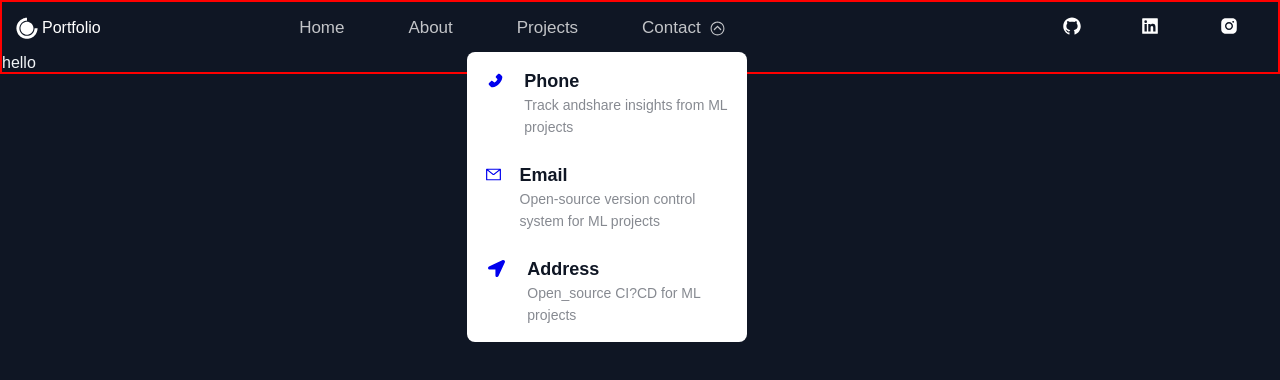
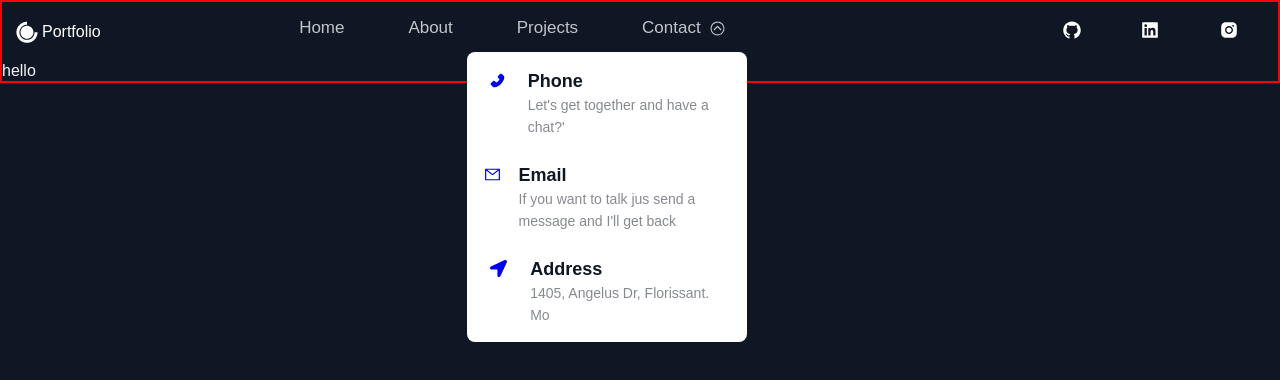
Before and after one commit to MadEyeAres/myPortfolio, a Next.js app: page / in a window 1280 px wide. Both pictures are taken after a click on the button "Contact". Shown: the top 380 px of the page. Built offline with nearby package versions, Linux system fonts and the light colour scheme.

Commit message:
fixing social icons on nav bar hover

```diff
--- a/src/components/Header/HeaderStyles.js
+++ b/src/components/Header/HeaderStyles.js
@@ -112,6 +112,8 @@ export const NavProductsIcon = styled(IoIosArrowDropdown)`
 export const SocialIcons = styled.a`
 transition: 0.3s ease;
 color: white;
+border-radius: 50px;
+  padding: 8px;
 &:hover {
     background-color: #212d45;
     transform: scale(1.2);
--- a/src/components/NavDropDown/index.js
+++ b/src/components/NavDropDown/index.js
@@ -13,7 +13,7 @@ const NavDropDown = (props) => {
         </DropDownIcon>
         <DropDownTextContainer>
           <DropDownItemTitle>Phone</DropDownItemTitle>
-          <DropDownItemDesc>Track andshare insights from ML projects</DropDownItemDesc>
+          <DropDownItemDesc>Let's get together and have a chat?'</DropDownItemDesc>
         </DropDownTextContainer>
       </DropDownItem>
       <DropDownItem href="#" target="_blank" rel="noreferrer">
@@ -22,7 +22,7 @@ const NavDropDown = (props) => {
         </DropDownIcon>
         <DropDownTextContainer>
           <DropDownItemTitle>Email</DropDownItemTitle>
-          <DropDownItemDesc>Open-source version control system for ML projects</DropDownItemDesc>
+          <DropDownItemDesc>If you want to talk jus send a message and I'll get back</DropDownItemDesc>
         </DropDownTextContainer>
       </DropDownItem>
       <DropDownItem href="#" target="_blank" rel="noreferrer">
@@ -32,7 +32,7 @@ const NavDropDown = (props) => {
         </DropDownIcon>
         <DropDownTextContainer>
           <DropDownItemTitle>Address</DropDownItemTitle>
-          <DropDownItemDesc>Open_source CI?CD for ML projects</DropDownItemDesc>
+          <DropDownItemDesc>1405, Angelus Dr, Florissant. Mo</DropDownItemDesc>
         </DropDownTextContainer>
       </DropDownItem>
     </DropDownContainer>
```
Also changed, not shown: src/components/Hero/Hero.js (added), src/components/Hero/HeroStyles.js (added).
